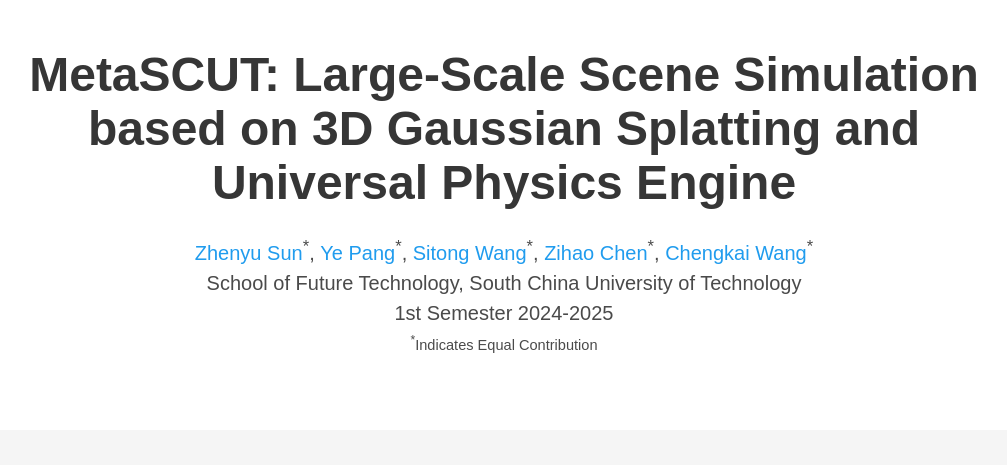
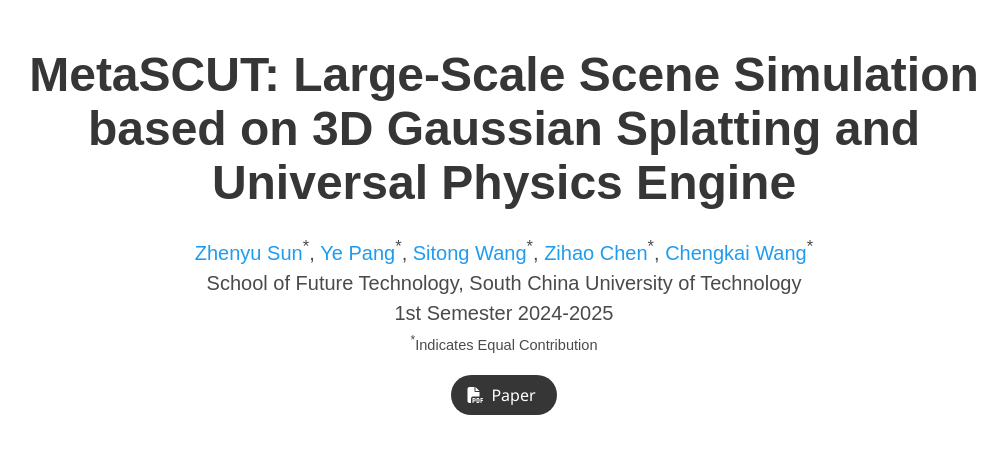
Before and after one commit to SitongWang-NJ/MetaSCUT, a plain HTML site: page index.html in a window 1280 px wide. Shown: the top 465 px of the page, without its empty margins (136-1143 px from the left). Drawn offline with nearby package versions, Linux system fonts and the light colour scheme; some icons are missing; a web font is replaced by a local one.

Commit message:
Update index.html

```diff
--- a/index.html
+++ b/index.html
@@ -113,15 +113,15 @@
                                     <div class="column has-text-centered">
                     <div class="publication-links">
                          <!-- Paper link -->
-                      <!-- <span class="link-block">
-                        <a href="static/pdfs/supplementary_material.pdf" target="_blank"
+                         <span class="link-block">
+                          <a href="static/Meta_SCUT__Large_Scale_Scene_Simulation_based_on_3D_Gaussian_and_Universal_Physics_Engine.pdf" target="_blank"
                           class="external-link button is-normal is-rounded is-dark">
                             <span class="icon">
                               <i class="fas fa-file-pdf"></i>
                             </span>
                             <span>Paper</span>
                           </a>
-                    </span> -->
+                        </span>
 
                   <!-- Github link -->
                   <!-- <span class="link-block">
```
Lines whose indentation alone changed are shown as unchanged.
